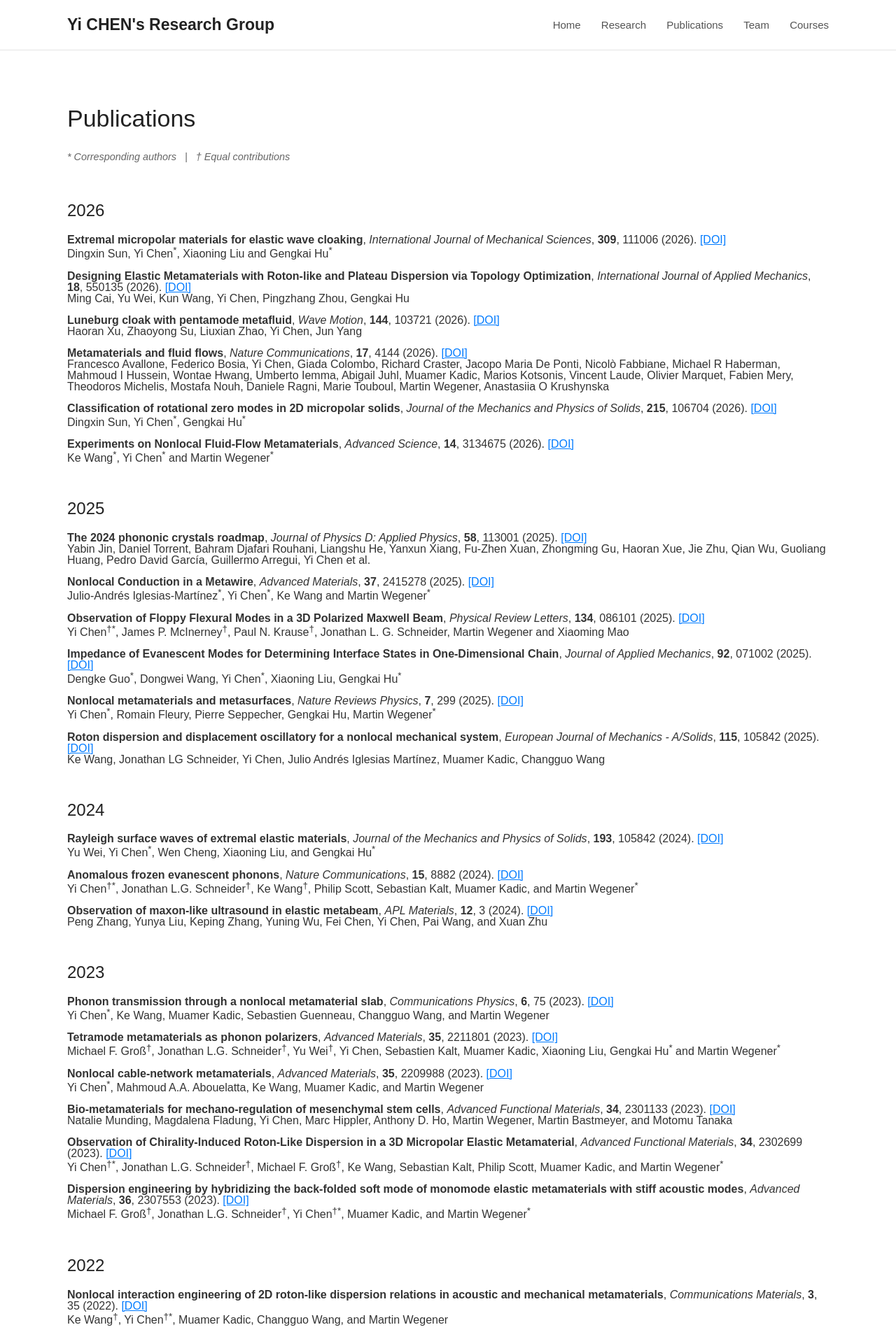
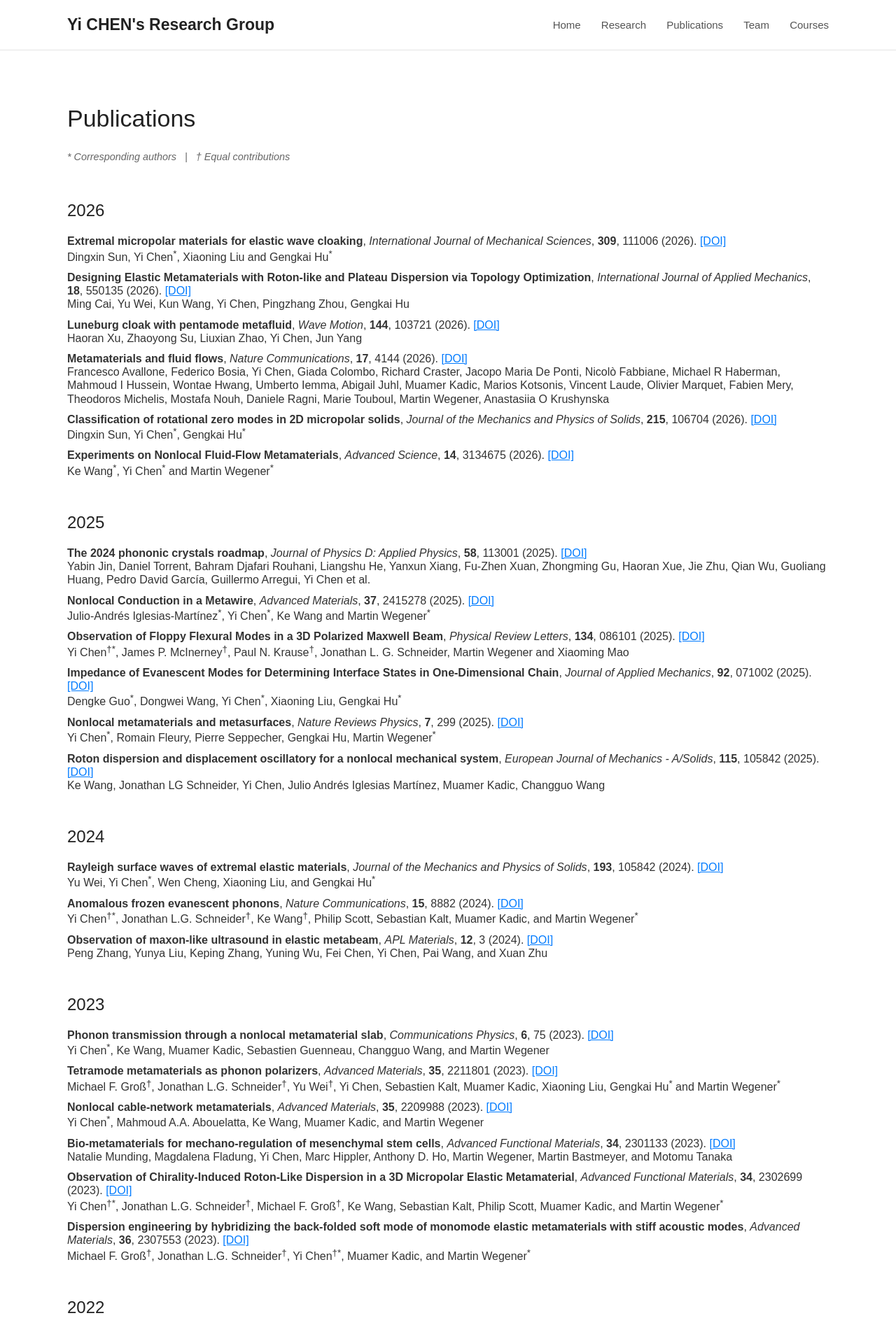
Before and after one commit to YiCHEN-Group/YiCHEN-Group, a Jekyll site: the page built from publications.md, in a window 1280 px wide. Shown: the top 1904 px of the page at 70% size. Built offline with Jekyll 4.4.1, drawn with Linux system fonts in a browser that asks for light colours; Markdown is read by kramdown in place of the engine named in the settings.

Commit message:
Update style.css

```diff
--- a/assets/css/style.css
+++ b/assets/css/style.css
@@ -88,12 +88,12 @@ p {
 }
 
 .publication {
-    margin-bottom: 15px; /* Adds space between consecutive paper items */
+    margin-bottom: 10px; /* Adds space between consecutive paper items */
 }
 
 .publication p {
     margin: 0 0 2px 0; /* Tightens the spacing between title, authors, and journal */
-    line-height: 1.0;
+    line-height: 1.2;
 }
 
 a {
```
